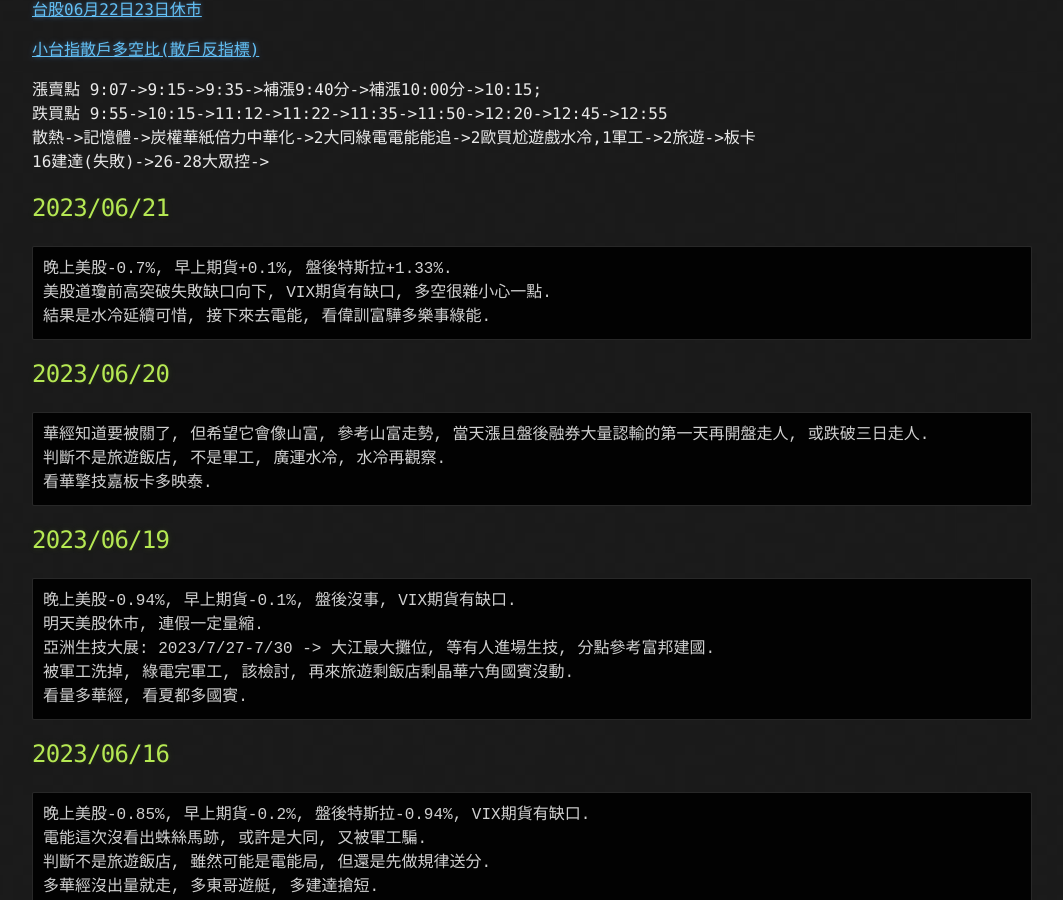
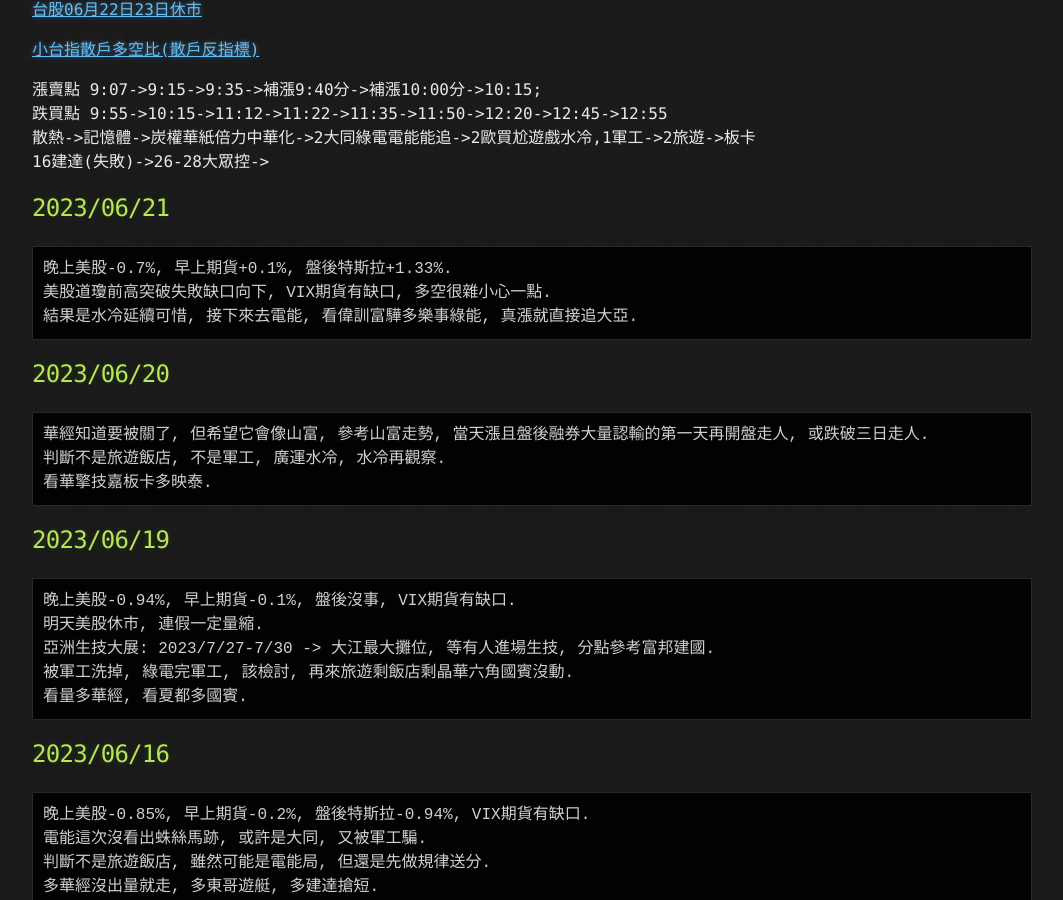
Before and after one commit to lepg5487/Stock_God, a Jekyll site: the page built from index.md, in a window 1280 px wide and 900 px high, scrolled down 460 px. Shown: the whole window, without its empty margins (108-1171 px from the left). Built offline with Jekyll 4.4.1, drawn with Linux system fonts in a browser that asks for light colours; our own code applies the rules of GitHub Pages for plain Markdown files.

Commit message:
Update index.md

````diff
--- a/index.md
+++ b/index.md
@@ -25,7 +25,7 @@
 ```
 晚上美股-0.7%, 早上期貨+0.1%, 盤後特斯拉+1.33%.
 美股道瓊前高突破失敗缺口向下, VIX期貨有缺口, 多空很雜小心一點.
-結果是水冷延續可惜, 接下來去電能, 看偉訓富驊多樂事綠能.
+結果是水冷延續可惜, 接下來去電能, 看偉訓富驊多樂事綠能, 真漲就直接追大亞.
 ```
 
 ## 2023/06/20
````
